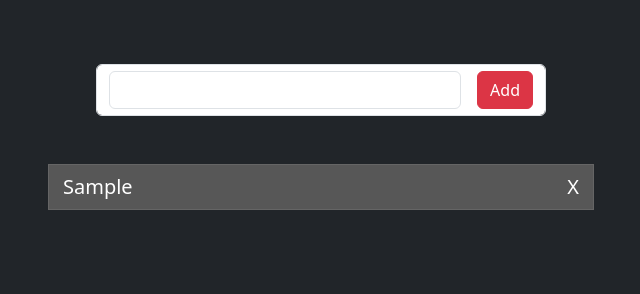
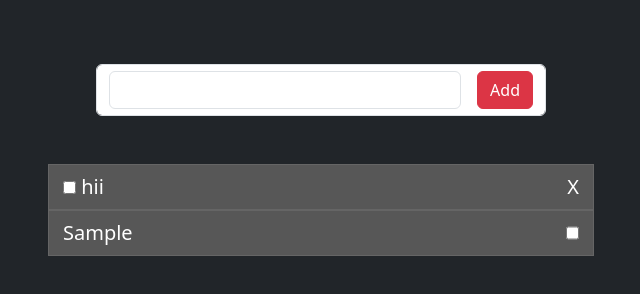
Before and after one commit to imsandeep1073/TODO, a plain HTML site: page index.html in a window 1280 px wide. Both pictures are taken after typing "Sample" into the empty fields and a click on the button "Add". Shown: the whole page, without its empty margins (319-959 px from the left). Drawn offline with nearby package versions, Linux system fonts and the light colour scheme.

Commit message:
Basic project is Done

```diff
--- a/index.html
+++ b/index.html
@@ -28,6 +28,10 @@
     span {
         cursor: pointer;
     }
+
+    .doneTask {
+        text-decoration: line-through;
+    }
 </style>
 
 <body class="bg-dark">
@@ -43,7 +47,17 @@
                     </div>
                 </div>
                 <div class="mx-auto"></div>
-                    <ol class="task p-0" id="allTask"></ol>
+                <ol class="task p-0" id="allTask">
+                    <li class="d-flex justify-content-between">
+                        <div>
+                            <input type="checkbox" name="" id="">
+                            <span>hii</span>
+                        </div>
+                        <div>
+                            <span>X</span>
+                        </div>
+                    </li>
+                </ol>
             </div>
         </div>
     </div>
@@ -67,31 +81,65 @@
         let taskBtn = document.getElementById('addData');
         let taskBox = document.getElementById('allTask');
 
+
         function clear() {
             todoData.value = " ";
         }
+
+        if (todoData.value !== " ") {
             taskBtn.addEventListener('click', () => {
                 let li = document.createElement('LI');
-            let span = document.createElement('SPAN')
+                let checkbox = document.createElement('INPUT');
+                let span = document.createElement('SPAN');
                 if (todoData.value !== " ") {
+                    checkbox.setAttribute('type', 'checkbox');
+                    checkbox.setAttribute('class', 'myCheckbox');
+                    taskBox.appendChild(li);
+                    li.appendChild(span).innerHTML = todoData.value;
+                    li.setAttribute('id', 'myListitem');
+                    li.appendChild(checkbox);
+                    // checkbox.addEventListener('checked',()=>{
+                    //     span.classList.add('doneTask')
+                    // })
+                    let doneTask = checkbox.checked;
+                    // console.log(doneTask)
+                    // if (doneTask !== checked) {
+                    //     span.classList.add('doneTask')
+                    // }
+                    li.addEventListener('click', () => {
+                        checkbox = document.querySelector('input[type="checkbox"]');
+                        checkbox.checked = !checkbox.checked;
+                        if (checkbox.checked) {
+                            console.log('hii')
+                            span.classList.add('doneTask')
+                        } if (!checkbox.checked) {
+                            span.classList.remove('doneTask')
 
-                taskBox.appendChild(li);
-                li.innerHTML = todoData.value;
-                li.setAttribute('class', 'myListitem')
-                li.appendChild(span).innerHTML = 'X';
+                        }
+                    })
+
+
+
+
                     console.log(todoData.value);
                     clear()
+
+                    // li.appendChild(span).innerHTML = 'X';
                 }
-            else {
-                todoData.value = "Please Enter Data"
+                // else {
+                //     alert("Please Enter Data")
 
-            }
+                // }
 
-            span.addEventListener('click', () => {
-                li.classList.add('d-none')
+                // span.addEventListener('click', () => {
+                //     li.classList.add('d-none')
+                // })
+
 
             })
-        })
+        } else {
+            alert("Please Enter Data")
+        }
 
 
 
```
Lines whose indentation alone changed are shown as unchanged.
